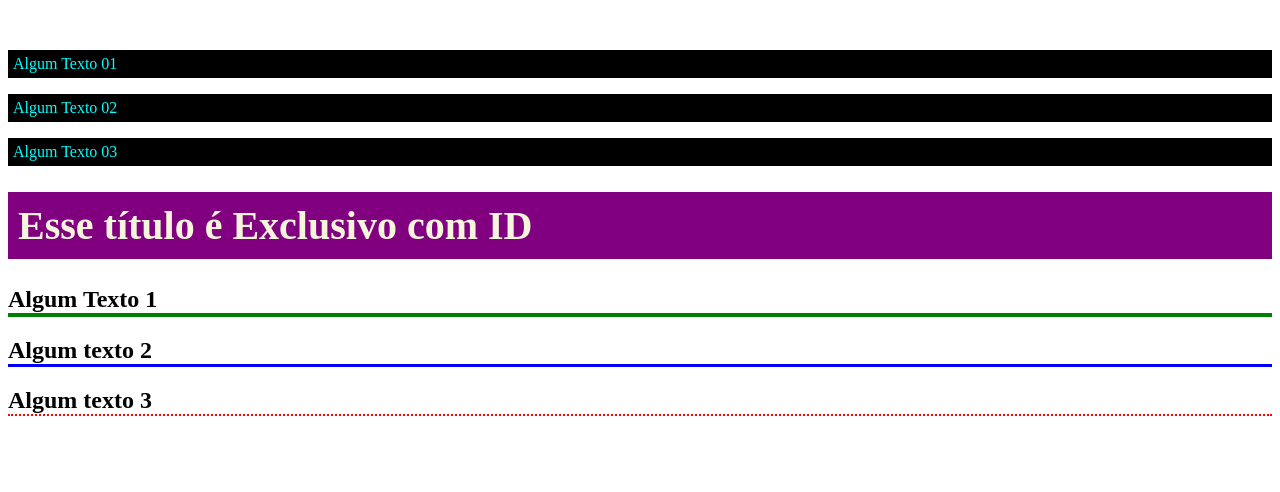
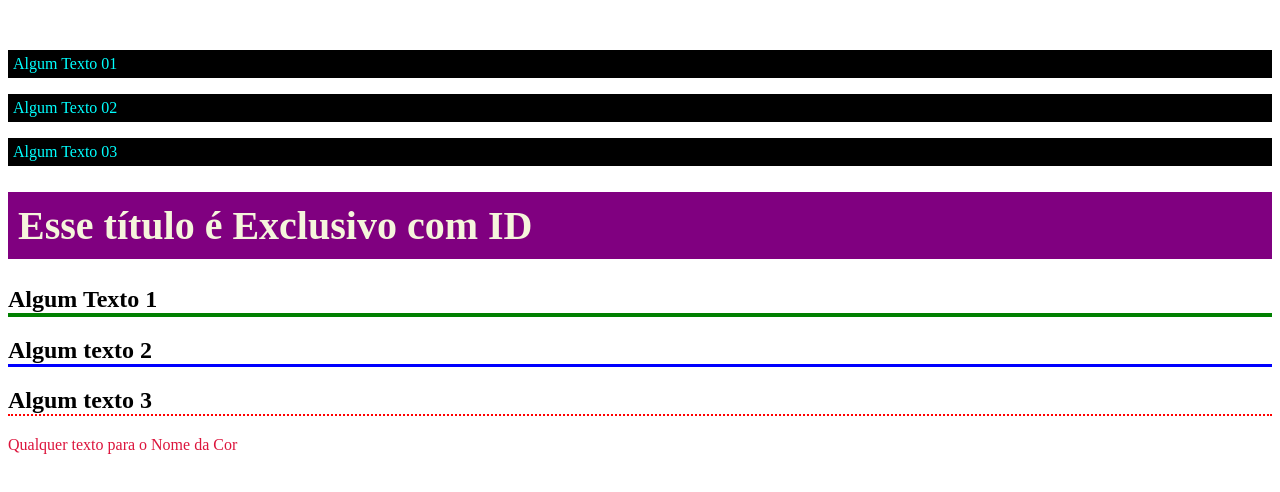
Before and after one commit to beasb/12-03-html, a plain HTML site: page index.html in a window 1280 px wide. Shown: the part 605-1097 px from the top of the page. Drawn offline with Linux system fonts and the light colour scheme.

Commit message:
11 nome da cor

```diff
--- a/css/style.css
+++ b/css/style.css
@@ -44,3 +44,7 @@ h2{
 #algum-titulo{
     border-bottom: 4px solid green;
 }
+
+.color-name{
+    color: crimson;
+}
--- a/index.html
+++ b/index.html
@@ -75,5 +75,9 @@
 
 <h2> Algum texto 3 </h2>
 
+<!--  11 nome da cor -->
+
+<p class="color-name"> Qualquer texto para o Nome da Cor</p>
+
 </body>
 </html>
```
